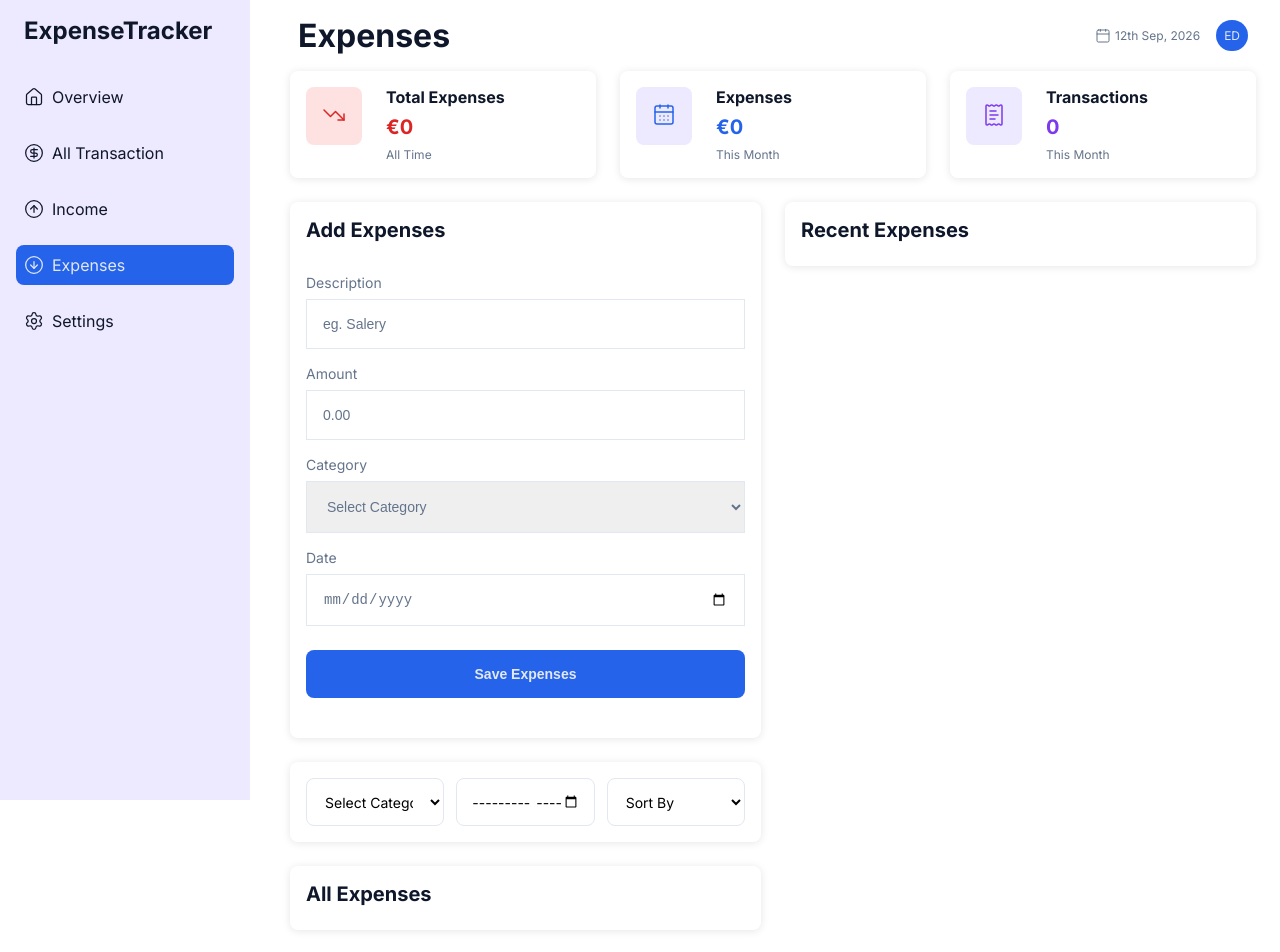
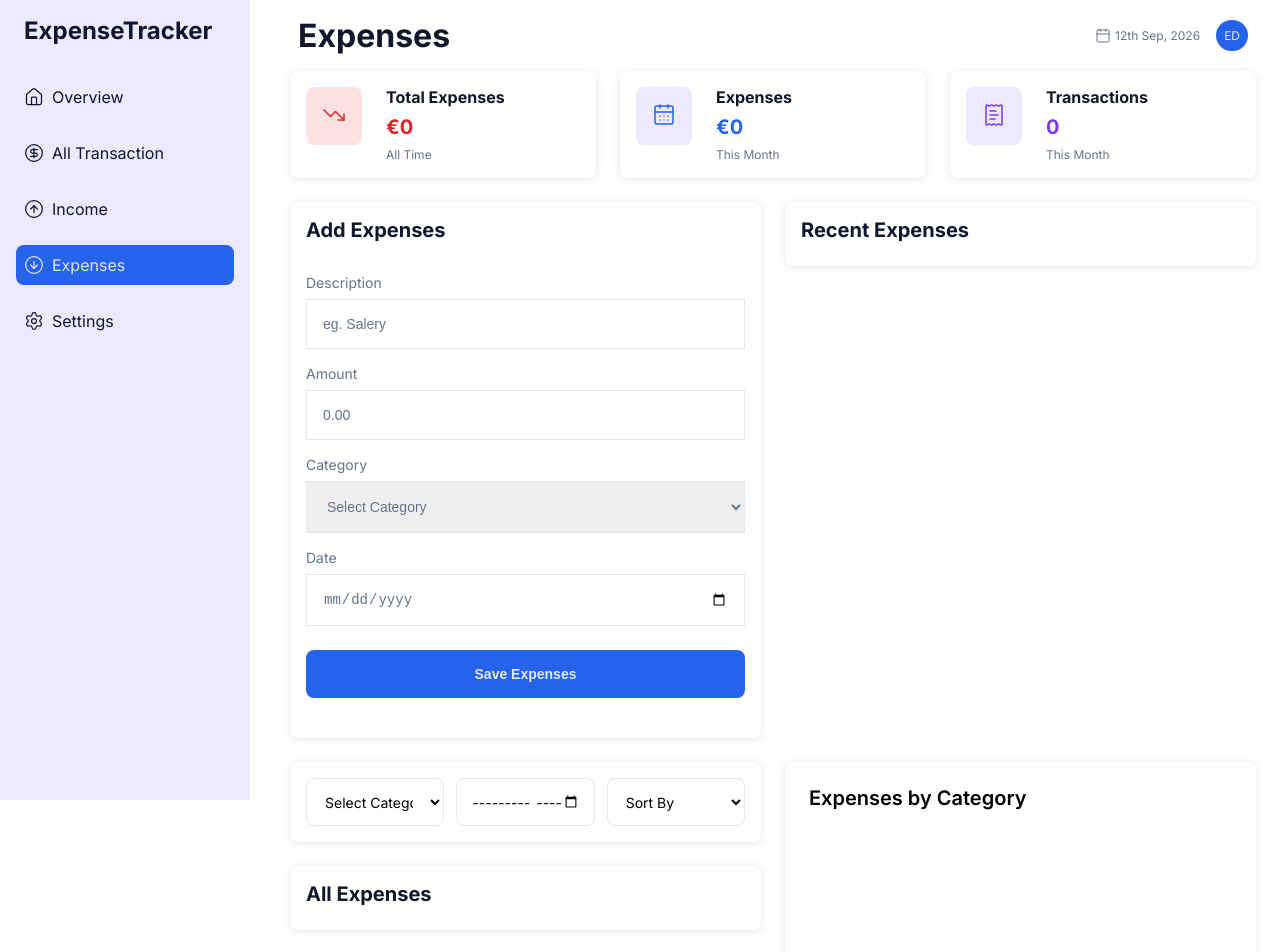
Before and after one commit to edwardshanahan97/expense-tracker, a React (Vite) app: page /expenses in a window 1280 px wide. Shown: the top 952 px of the page. Built offline with nearby package versions, Linux system fonts and the light colour scheme.

Commit message:
feat: add monthly category pie charts

```diff
--- /dev/null
+++ b/src/components/CategoryPieChart/CategoryPieChart.jsx
@@ -0,0 +1,55 @@
+import {
+  PieChart,
+  Pie,
+  Sector,
+  Tooltip,
+  Legend,
+  ResponsiveContainer,
+} from "recharts";
+import "../Chart/Chart.css";
+
+const COLORS = [
+  "var(--color-chart-blue)",
+  "var(--color-chart-purple)",
+  "var(--color-chart-orange)",
+  "var(--color-chart-cyan)",
+  "var(--color-chart-pink)",
+  "var(--color-chart-lime)",
+];
+
+const CategoryPieChart = ({ data, title }) => {
+  const pieData = data.map((item, index) => ({
+    ...item,
+    fill: COLORS[index % COLORS.length],
+  }));
+
+  const renderSlice = (props) => (
+    <Sector {...props} fill={props.payload.fill} />
+  );
+
+  return (
+    <section className="chart">
+      <h2 className="chart__title">{title}</h2>
+
+      <ResponsiveContainer width="100%" height={300}>
+        <PieChart>
+          <Pie
+            data={pieData}
+            dataKey="amount"
+            nameKey="category"
+            cx="50%"
+            cy="50%"
+            outerRadius={100}
+            shape={renderSlice}
+            label={({ percent }) => `${(percent * 100).toFixed(0)}%`}
+          />
+
+          <Tooltip formatter={(value) => `€${value}`} />
+          <Legend />
+        </PieChart>
+      </ResponsiveContainer>
+    </section>
+  );
+};
+
+export default CategoryPieChart;
--- a/src/pages/Expenses/Expenses.jsx
+++ b/src/pages/Expenses/Expenses.jsx
@@ -10,6 +10,8 @@ import Pagination from "../../components/Pagination/Pagination";
 import ExpensesSummary from "./ExpensesSummary/ExpensesSummary";
 import Filters from "../../components/Filters/Filters";
 import useFilters from "../../hooks/useFilters";
+import getCategoryChartData from "../../utils/getCategoryChartData";
+import CategoryPieChart from "../../components/CategoryPieChart/CategoryPieChart";
 
 const Expenses = ({ isActive, setIsActive }) => {
   const { setCurrentPage } = usePage();
@@ -17,6 +19,8 @@ const Expenses = ({ isActive, setIsActive }) => {
   const expensesTransactions = finance.transactions.filter(
     (transaction) => transaction.type === "expenses",
   );
+
+  const categoryData = getCategoryChartData(expensesTransactions);
 
   const {
     filteredTransactions,
@@ -60,6 +64,8 @@ const Expenses = ({ isActive, setIsActive }) => {
         <Pagination page={page} setPage={setPage} totalPages={totalPages} />
       </div>
 
+      <CategoryPieChart data={categoryData} title="Expenses by Category" />
+
       <Button
         className="button--fixed"
         isMobile={true}
--- a/src/pages/Income/Income.jsx
+++ b/src/pages/Income/Income.jsx
@@ -10,6 +10,8 @@ import Pagination from "../../components/Pagination/Pagination";
 import IncomeSummary from "./IncomeSummary/IncomeSummary";
 import Filters from "../../components/Filters/Filters";
 import useFilters from "../../hooks/useFilters";
+import CategoryPieChart from "../../components/CategoryPieChart/CategoryPieChart";
+import getCategoryChartData from "../../utils/getCategoryChartData";
 
 const Income = ({ isActive, setIsActive }) => {
   const { setCurrentPage } = usePage();
@@ -26,6 +28,8 @@ const Income = ({ isActive, setIsActive }) => {
     sort,
     setSort,
   } = useFilters(incomeTransactions);
+
+  const categoryData = getCategoryChartData(incomeTransactions);
 
   const { page, setPage, totalPages, currentItems } =
     usePagination(filteredTransactions);
@@ -60,6 +64,8 @@ const Income = ({ isActive, setIsActive }) => {
         <Pagination page={page} setPage={setPage} totalPages={totalPages} />
       </div>
 
+      <CategoryPieChart data={categoryData} title="Income by Category" />
+
       <Button
         className="button--fixed"
         isMobile={true}
--- /dev/null
+++ b/src/utils/getCategoryChartData.js
@@ -0,0 +1,24 @@
+const getCategoryChartData = (transactions) => {
+  const chartData = transactions.filter(
+    (transaction) =>
+      transaction.date.slice(0, 4) === String(new Date().getFullYear()) &&
+      transaction.date.slice(5, 7) ===
+        String(new Date().getMonth() + 1).padStart(2, "0"),
+  );
+
+  return chartData.reduce((acc, transaction) => {
+    const category = acc.find((item) => item.category === transaction.category);
+
+    if (category) {
+      category.amount += transaction.amount;
+    } else {
+      acc.push({
+        category: transaction.category,
+        amount: transaction.amount,
+      });
+    }
+    return acc;
+  }, []);
+};
+
+export default getCategoryChartData;
```
Also changed, not shown: src/components/CategoryPieChart/CategoryPieChart.css (added).
